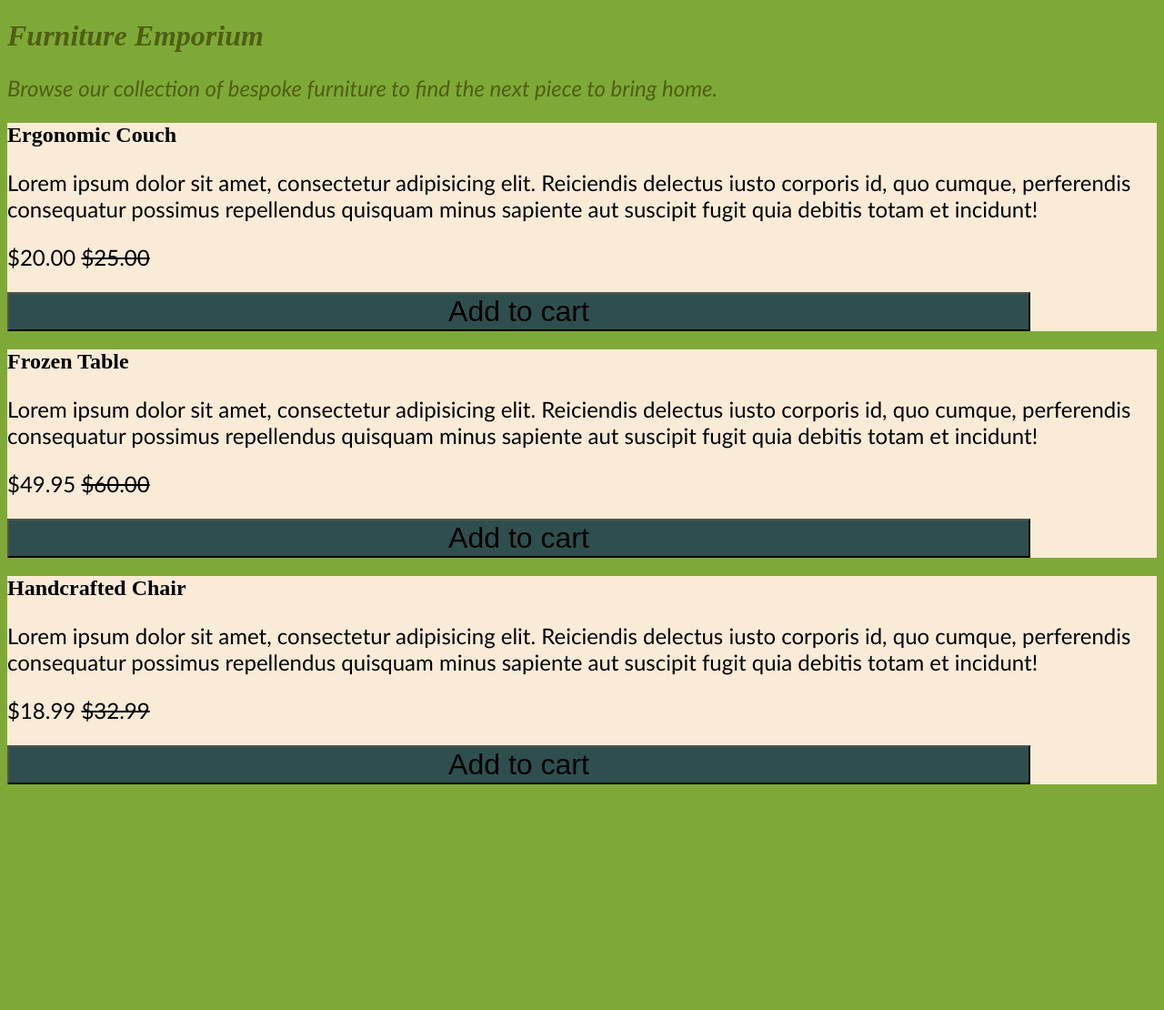
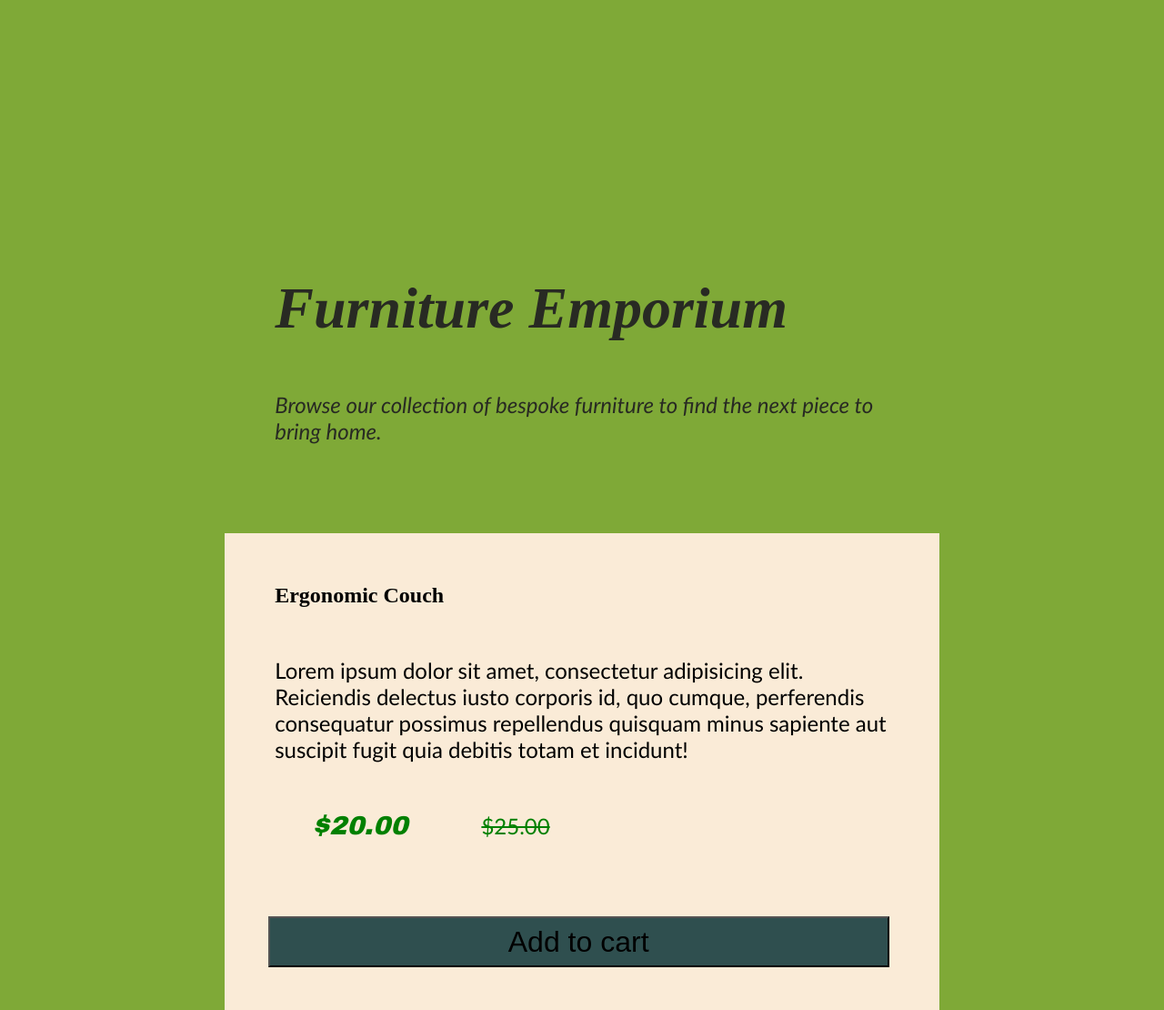
Before and after one commit to AChar770/FurnEmpGame, a plain HTML site: page index.html in a window 1280 px wide. Shown: the top 1110 px of the page at 91% size. Before the commit the page ends 870 px from the top, so only its background shows below. Drawn offline with Linux system fonts and the light colour scheme.

Commit message:
price changes, padding added

```diff
--- a/index.html
+++ b/index.html
@@ -21,7 +21,7 @@
           possimus repellendus quisquam minus sapiente aut suscipit fugit quia
           debitis totam et incidunt!
         </p>
-        <p>$20.00 <s>$25.00</s></p>
+        <p class="price"> <span class="special-word">$20.00</span><s>$25.00</s> </p>
         <button>Add to cart</button>
       </article>
       <article>
@@ -32,7 +32,7 @@
           possimus repellendus quisquam minus sapiente aut suscipit fugit quia
           debitis totam et incidunt!
         </p>
-        <p>$49.95 <s>$60.00</s></p>
+        <p class="price"><span class="special-word">$49.95</span><s>$60.00</s></p>
         <button>Add to cart</button>
       </article>
       <article>
@@ -43,7 +43,7 @@
           possimus repellendus quisquam minus sapiente aut suscipit fugit quia
           debitis totam et incidunt!
         </p>
-        <p>$18.99 <s>$32.99</s></p>
+        <p class="price"><span class="special-word">$18.99</span><s>$32.99</s></p>
         <button>Add to cart</button>
       </article>
     </main>
--- a/tiffs.css
+++ b/tiffs.css
@@ -7,8 +7,10 @@ body {background-color: rgb(127, 169, 55);}
 article {background-color: antiquewhite;}
 
 header {
-  color: rgb(78, 95, 19);
+  color: rgb(40, 42, 35);
   font-style: italic;
+  font-weight: 300;
+  font-size: xx-large;
 }
 
 button {
@@ -17,3 +19,18 @@ button {
     height: 100%;
     width: 89%;
 }
+
+.price {color: green;}
+
+* {
+  margin: 5%;
+  padding: 1%;
+  box-sizing: border-box;
+}
+
+ .special-word {
+        font-family: "Arial Black", sans-serif;
+        font-weight: bold;
+        font-style: italic;
+        font-size: 1.2em;
+    }
```
